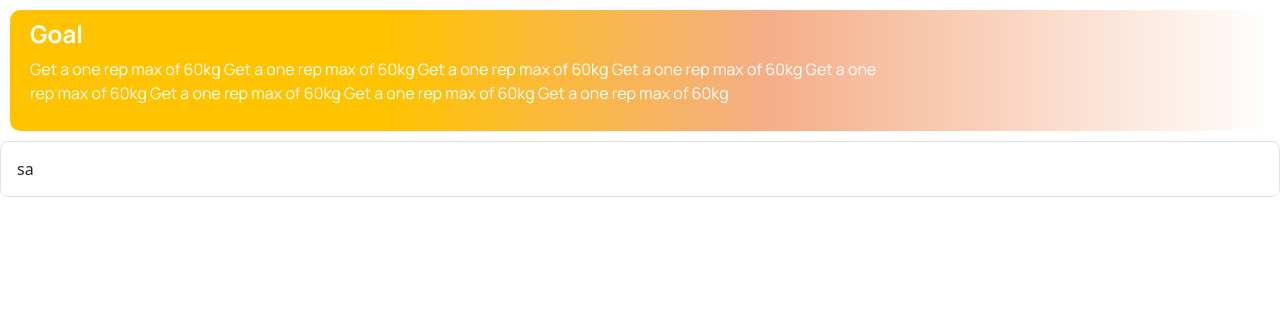
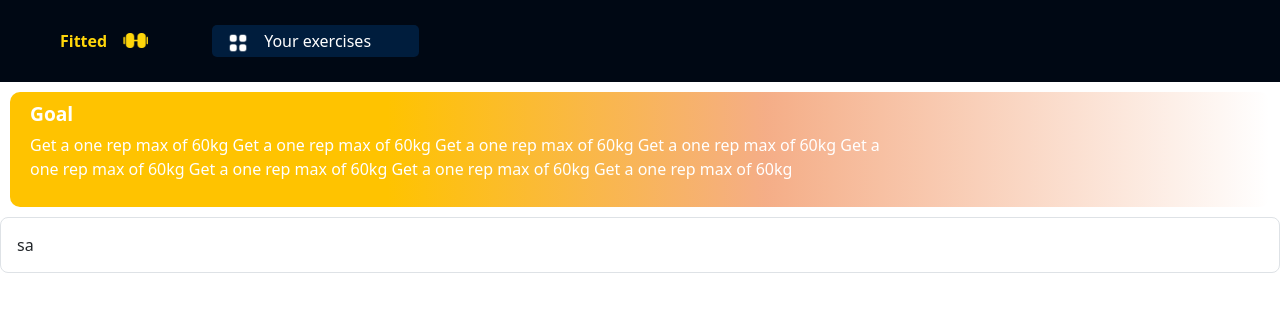
Before and after one commit to Danielius4/Binted_fe, a React (Create React App) app: page / in a window 1280 px wide. Shown: the top 312 px of the page. Built offline with nearby package versions, Linux system fonts and the light colour scheme.

Commit message:
Added header, included bootstrap JS file, applied global font

```diff
--- a/src/App.css
+++ b/src/App.css
@@ -1,4 +1,5 @@
 
 body {
   display: border-box;
+  font-family: "Manrope", sans-serif;
 }
--- a/src/App.tsx
+++ b/src/App.tsx
@@ -2,12 +2,14 @@ import React, { useState } from 'react';
 import './App.css';
 import Goal from './components/Goal';
 import TextField from './components/TextField';
+import Header from './components/Header';
 
 
 function App() {
   const [textFieldValue, setTextFieldValue] = useState<string>("sa")
   return (
     <div className="App">
+      <Header />
       <Goal goal="Get a one rep max of 60kg Get a one rep max of 60kg Get a one rep max of 60kg Get a one rep max of 60kg Get a one rep max of 60kg Get a one rep max of 60kg Get a one rep max of 60kg Get a one rep max of 60kg"/>
       <TextField placeholder='hello' onChange={setTextFieldValue} value={textFieldValue} type={'text'}/>
     </div>
--- a/src/components/Comp-styles.css
+++ b/src/components/Comp-styles.css
@@ -1,19 +1,51 @@
-.goal-box{
-    background-image: linear-gradient(to right, #FFC300 30%,#ea5a0c7e 60%, #ea5a0c00 100%);
-    padding: 10px 30% 10px 20px;
-    border-radius: 10px;
-    margin: 10px;
-    color: #FFF;
-    font-family: "Manrope", sans-serif;
+/* GOAL COMPONENT */
+
+.goal-box {
+	background-image: linear-gradient(to right, #ffc300 30%, #ea5a0c7e 60%, #ea5a0c00 100%);
+	padding: 10px 30% 10px 20px;
+	border-radius: 10px;
+	margin: 10px;
+	color: #fff;
 }
 
-.goal-box h2{
-    font-size: 1.5rem;
-    font-weight: 700;
+.goal-box h2 {
+	font-size: 1.2rem;
+	font-weight: 700;
 }
 
-.text-box{
-    height: 56px;
-    border-radius: 8px!important;
-    padding: 16px!important;
+.text-box {
+	height: 56px;
+	border-radius: 8px !important;
+	padding: 16px !important;
 }
+
+/* HEADER */
+
+@media (min-width: 992px) {
+	li.nav-item a {
+		background-color: #001d3d;
+		border-radius: 5px;
+	}
+}
+
+.navbar {
+	background-color: #000814;
+}
+
+a.navbar-brand {
+	color: #ffd60a !important;
+	font-size: 1rem;
+	font-weight: 900;
+}
+
+li.nav-item a img {
+	width: 20px;
+}
+
+.navbar-brand img {
+	width: 25px;
+}
+
+li.nav-item a {
+	color: white;
+}
--- /dev/null
+++ b/src/components/Header.tsx
@@ -0,0 +1,32 @@
+import './Comp-styles.css'
+import logo from './component-resources/logo.png'  //
+import dashboard from './component-resources/Dashbaord.png'  //
+
+
+
+function Header() {
+    return (
+        <nav className="navbar navbar-expand-lg py-4" data-bs-theme="dark">
+            <div className="container-fluid">
+                <a className="navbar-brand ms-5" href="/">
+                    Fitted
+                    <img className="ms-3 pb-1" src={logo} alt="" />
+                    </a>
+                <button className="navbar-toggler" type="button" data-bs-toggle="collapse" data-bs-target="#navbarNav" aria-controls="navbarNav" aria-expanded="false" aria-label="Toggle navigation">
+                    <span className="navbar-toggler-icon"></span>
+                </button>
+                <div className="collapse navbar-collapse ms-5" id="navbarNav">
+                    <ul className="navbar-nav">
+                        <li className="nav-item">
+                            <a className="nav-link ps-3 pe-5 py-1 fs-6 text-start" href="/">
+                                <img src={dashboard} alt="dashboard" className='me-3' />
+                                Your exercises</a>
+                        </li>
+                    </ul>
+                </div>
+            </div>
+        </nav>
+    );
+}
+
+export default Header;
--- a/src/index.tsx
+++ b/src/index.tsx
@@ -3,6 +3,8 @@ import ReactDOM from 'react-dom/client';
 import App from './App';
 import reportWebVitals from './reportWebVitals';
 import 'bootstrap/dist/css/bootstrap.min.css';
+import 'bootstrap/dist/js/bootstrap.min.js'
+
 
 const root = ReactDOM.createRoot(
   document.getElementById('root') as HTMLElement
```
Also changed, not shown: src/components/component-resources/Dashbaord.png (added), src/components/component-resources/logo.png (added).
